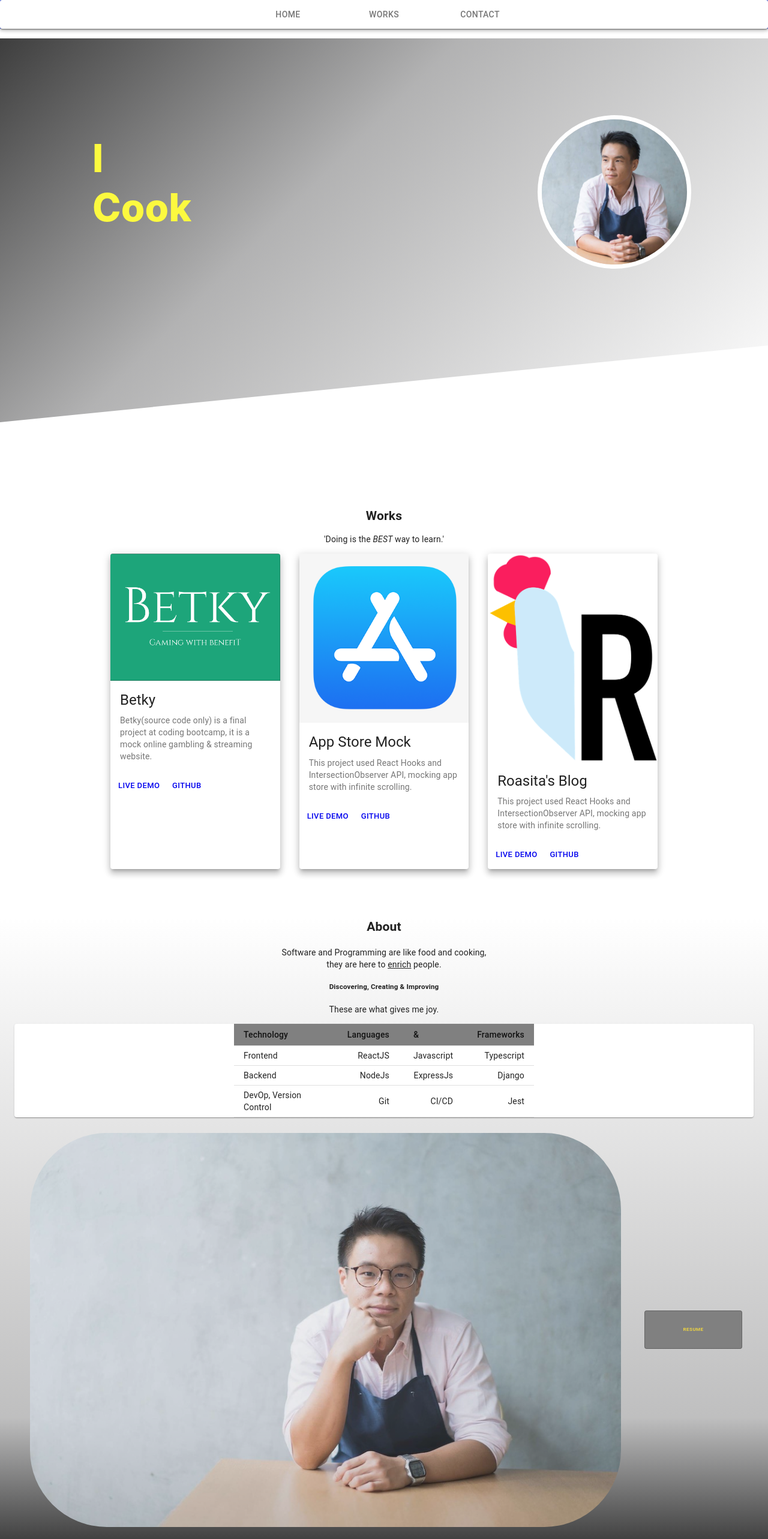
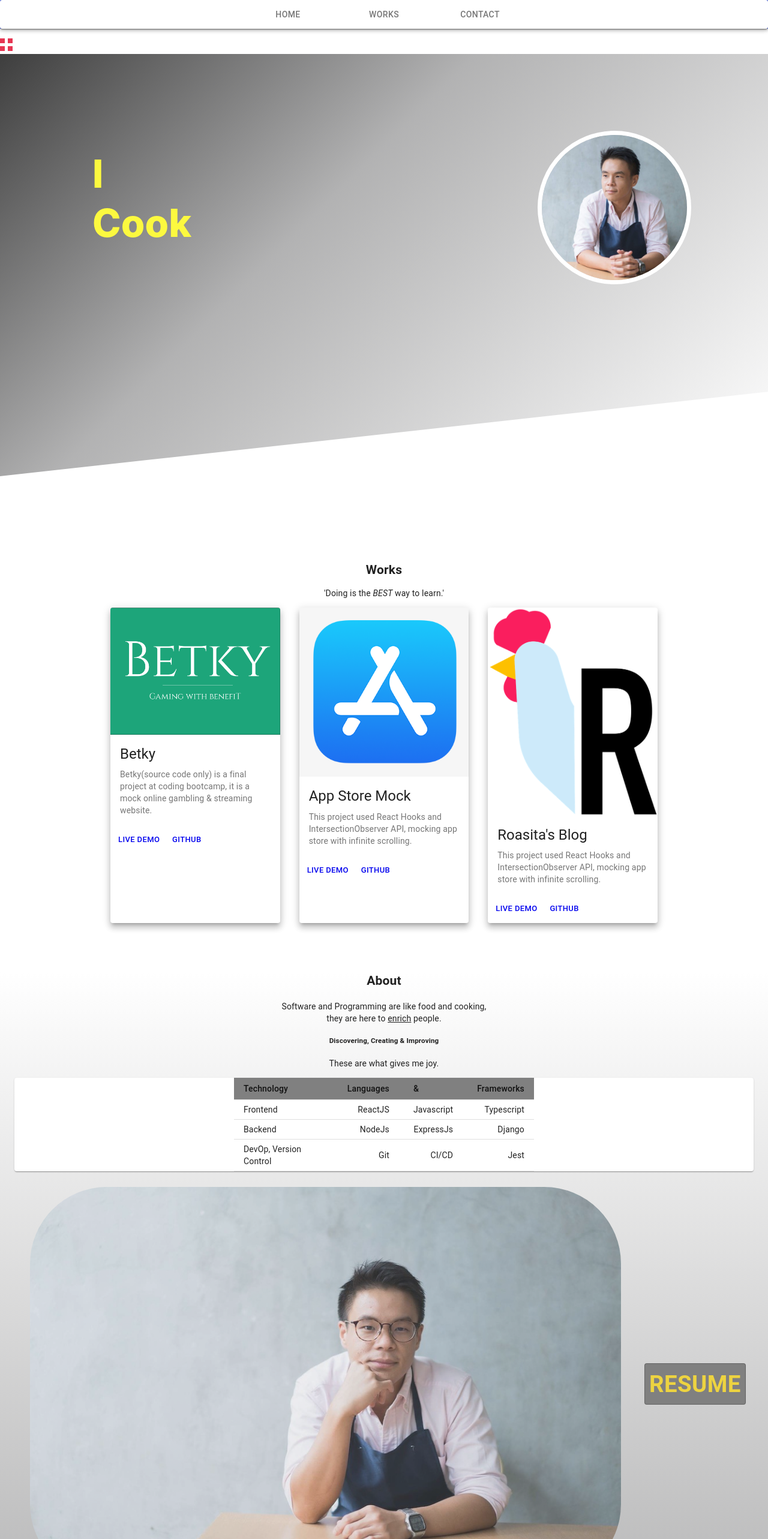
Before and after one commit to koloyyee/IngredientAdventure, a Next.js app: page / in a window 1280 px wide. Shown: the top 2566 px of the page at 60% size. Built offline with nearby package versions, Linux system fonts and the light colour scheme.

Commit message:
feat: added ga tag

```diff
--- a/components/Contact.jsx
+++ b/components/Contact.jsx
@@ -32,7 +32,7 @@ const useStyle = makeStyles({
   anchor: {
     textDecoration: "none",
     color: "#edd340",
-    fontSize: "1vh",
+    fontSize: "3vw",
     fontWeight: 600,
     "&:hover": {
       color: "grey",
--- a/components/Footer.jsx
+++ b/components/Footer.jsx
@@ -1,9 +1,28 @@
 import * as React from 'react';
-import Nav from './Nav'
+import {makeStyles} from '@material-ui/core'
+
+const useStyles = makeStyles({
+    footer:{
+        display: "grid",
+        justifyItems : "center",
+        color: "#7a8a8a",
+        fontWeight: 1000,
+        padding: '5vw'
+    }
+})
+
 
 const Footer =()=>{
+    const styles = useStyles()
+    const today = new Date()
+    const year = today.getFullYear()
 
     return(
-        <Nav />
+        <footer className = {styles.footer}>
+            {year} Copyright &copy;
+            All Rights Reserved.
+        </footer>
+
     )
 }
+export default Footer;
--- a/components/Portfolio.jsx
+++ b/components/Portfolio.jsx
@@ -7,7 +7,7 @@ const projects = [
   {
     id: 1,
     title: "Betky",
-    liveDemo: "https://github.com/koloyyee/betky",
+    liveDemo: "/image/betky.gif",
     github: "https://github.com/koloyyee/betky",
     bgImg: "/image/Betky_logo-1-01.png",
     description: "Betky(source code only) is a final project at coding bootcamp, it is a mock online gambling & streaming website."
--- /dev/null
+++ b/components/test.jsx
@@ -0,0 +1,38 @@
+import React ,{useState, useEffect}from 'react';
+import { TweenMax }from "gsap";
+
+
+
+const Testing = ()=>{
+
+    const [click, setClick] = useState(false)
+
+
+    useEffect(() => {
+        TweenMax.set("#sq1", { transformOrigin: "center", })
+        TweenMax.set("#sq2", { transformOrigin: "center", })
+        TweenMax.to("#sq1", .5, { rotation: click ? '-135deg' : '0deg', })
+        TweenMax.to("#sq2", .3, {
+            scale: 2,
+            yoyo: true,
+            repeat: 1,
+            ease: "back.Out"
+        })
+
+    }, [click])
+
+    return(
+        <div className='icon-hit-area'
+            onClick={() => setClick(!click)}>
+            <svg id='sq1' className='nav-icon'
+                width="21" height="21" viewBox="0 0 21 21" fill="none" xmlns="http://www.w3.org/2000/svg">
+                <path id="sq2" d="M0 0H8V8H0V0Z" fill="#E63652" />
+                <path id="sq2" d="M13 0H21V8H13V0Z" fill="#E63652" />
+                <path id="sq2" d="M0 13H8V21H0V13Z" fill="#E63652" />
+                <path id="sq2" d="M13 13H21V21H13V13Z" fill="#E63652" />
+            </svg>
+        </div>
+
+    )
+}
+export default Testing;
--- a/package.json
+++ b/package.json
@@ -14,6 +14,7 @@
   "dependencies": {
     "@material-ui/core": "^4.9.4",
     "@material-ui/icons": "^4.9.1",
+    "gsap": "^3.2.4",
     "next": "^9.2.2",
     "next-images": "^1.3.1",
     "react": "^16.12.0",
--- a/pages/index.jsx
+++ b/pages/index.jsx
@@ -10,10 +10,12 @@ import Contact from "../components/Contact";
 import { Container } from "@material-ui/core";
 import Footer from '../components/Footer'
 import About from "../components/About"
+import Testing from '../components/test'
+import Head from "next/head";
 
 const Top = styled.div`
   display: flex;
-  min-height: 50vw;
+  min-height:55vw;
   justify-content: space-between;
   background: rgb(62, 62, 62);
   background: linear-gradient(
@@ -62,8 +64,19 @@ const App = (props) => {
   const fade = useSpring({ opacity: 1, from: { opacity: 0 } });
 
   return (
+
     <Container maxWidth="xl" style={{margin: '0 auto', padding: 0}}>
+    <Head >
+    <script dangerouslySetInnerHTML={{__html: `(function(w,d,s,l,i){w[l]=w[l]||[];w[l].push({'gtm.start':
+        new Date().getTime(),event:'gtm.js'});var f=d.getElementsByTagName(s)[0],
+        j=d.createElement(s),dl=l!='dataLayer'?'&l='+l:'';j.async=true;j.src=
+        'https://www.googletagmanager.com/gtm.js?id='+i+dl;f.parentNode.insertBefore(j,f);
+      })(window,document,'script','dataLayer','UA-106131048-1');`}} />
+    </Head>
+    <noscript dangerouslySetInnerHTML={{__html: `<iframe src="https://www.googletagmanager.com/ns.html?id=UA-106131048-1" height="0" width="0" style="display:none;visibility:hidden;"></iframe>`}} />
+
       <Nav />
+      <Testing />
       <Top>
         <animated.div id="hero" style={fade}>
           <HeroText />
@@ -81,6 +94,7 @@ const App = (props) => {
           <KeyboardArrowUpIcon />
         </Fab>
       </ScrollTop>
+      <Footer />
       </LowerMid>
     </Container>
   );
```
Also changed, not shown: .serverless/Template.ingredientAdventure.CloudFront.json, .serverless/Template.ingredientAdventure.defaultEdgeLambda.json, .serverless_nextjs/default-lambda/manifest.json, .serverless_nextjs/default-lambda/pages/_error.js, 1 other file (tests, documents, lock files or other folders).
